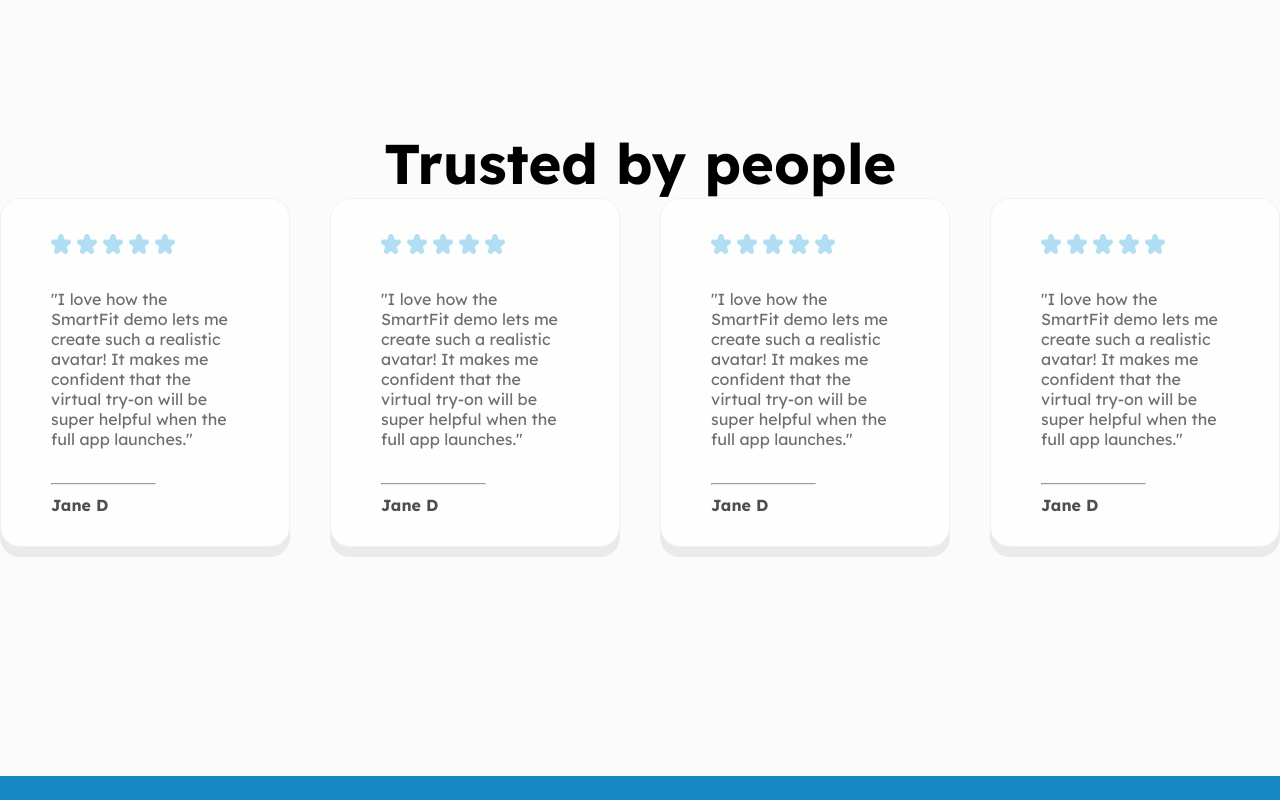
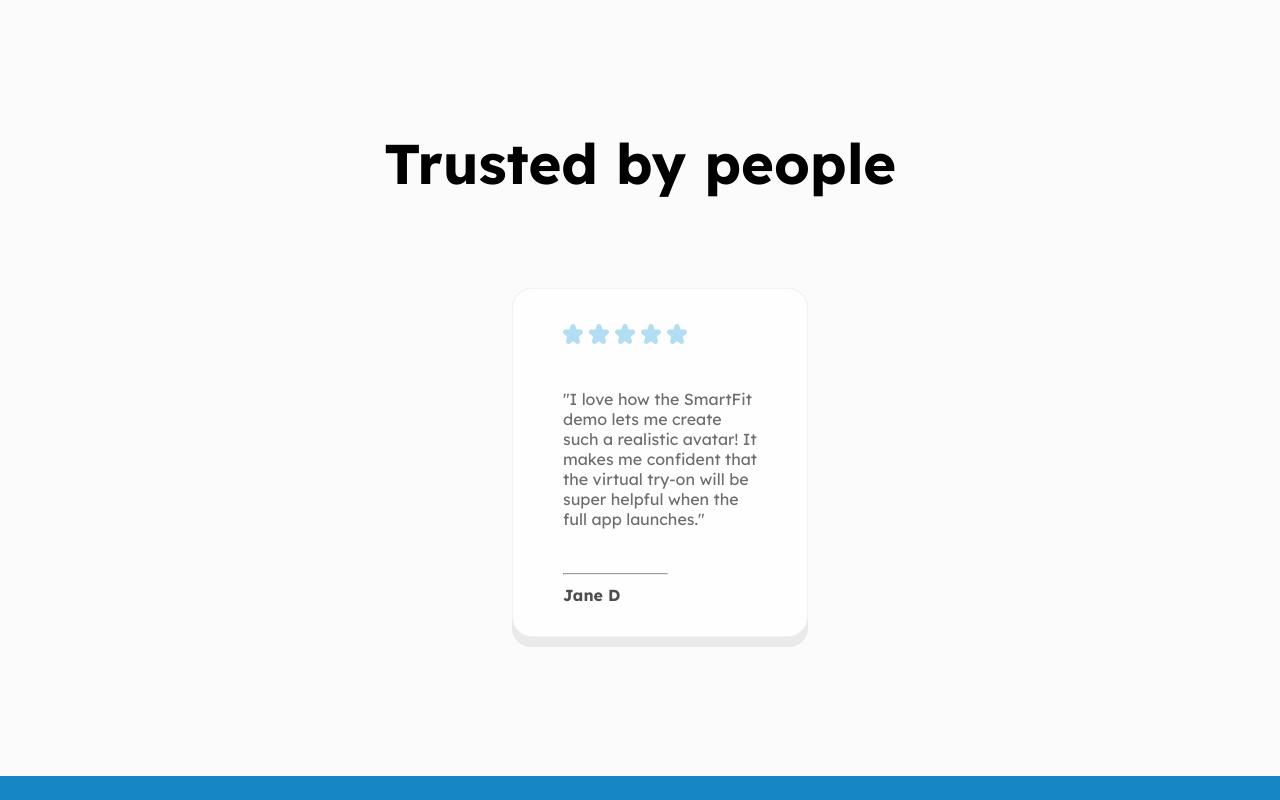
Before and after one commit to aladdinalizada/smartfit-front, a React (Vite) app: page / in a window 1280 px wide. Shown: the part 2640-3440 px from the top of the page. Built offline with nearby package versions, Linux system fonts and the light colour scheme.

Commit message:
add animation cards

```diff
--- a/src/components/TrustedPeople/index.css
+++ b/src/components/TrustedPeople/index.css
@@ -5,6 +5,7 @@
   flex-direction: column;
   align-items: center;
   margin-top: 150px;
+  gap: 90px;
 }
 
 .trustedContainer .trustedPeople {
@@ -17,9 +18,9 @@
   cursor: pointer;
 }
 .trustedContainer .trustedPeople .cards {
-  /* position: absolute; */
+  position: absolute;
   top: 0;
-  left: 220px;
+  left: 40%;
   transition: all 0.4s cubic-bezier(0.63, 0.15, 0.03, 1.12);
   max-width: 296px;
   border-radius: 20px;
@@ -30,7 +31,6 @@
   display: flex;
   flex-direction: column;
   padding: 35px 50px 31px;
-  gap: 30px;
   height: 349px;
 }
 .trustedContainer .trustedPeople .cards .card1 {
@@ -52,6 +52,23 @@
   transform: rotateZ(2deg);
   transition-delay: 0.15s;
 }
+.trustedContainer .trustedPeople.transition .cards {
+  transform: rotateZ(0deg);
+}
+.trustedContainer .trustedPeople.transition .cards.card1 {
+  left: 13%;
+}
+.trustedContainer .trustedPeople.transition .cards.card2 {
+  left: 33%;
+}
+.trustedContainer .trustedPeople.transition .cards.card3 {
+  left: 53%;
+}
+.trustedContainer .trustedPeople.transition .cards.card4 {
+  left: 73%;
+}
+
+/* Card Items */
 .trustedContainer .trustedPeople .cards .rating {
   display: flex;
   gap: 6px;
--- a/src/components/TrustedPeople/index.jsx
+++ b/src/components/TrustedPeople/index.jsx
@@ -1,18 +1,30 @@
 import React from "react";
 import "./index.css";
 import Star from "../../assets/star.svg";
+import { useEffect } from "react";
 const TrustedPeople = () => {
   // onClick event for cards
-  const handleClick = () => {
-    console.log("Card Clicked");
+  const handleClick = (e) => {
+    const cards = document.getElementsByClassName("trustedPeople");
+    cards[0].classList.add("transition");
+    // setTimeout(() => {
+    //   cards[0].classList.remove("transition");
+    // }, 3000);
+    // second click event to remove transition
+
+    setTimeout(() => {
+      if (cards[0].classList.contains("transition")) {
+        cards[0].classList.remove("transition");
+      }
+    }, 3000);
   };
   return (
     <div className="trustedContainer">
       <div className="title">
         <h2>Trusted by people</h2>
       </div>
-      <div className="trustedPeople" onClick={handleClick}>
-        <div className="cards card1">
+      <ul className="trustedPeople" onClick={(e) => handleClick(e)}>
+        <li className="cards card1">
           <div className="rating">
             <img src={Star} alt="star" />
             <img src={Star} alt="star" />
@@ -31,8 +43,8 @@ const TrustedPeople = () => {
             <hr />
             <p>Jane D</p>
           </div>
-        </div>
-        <div className="cards card2">
+        </li>
+        <li className="cards card2">
           <div className="rating">
             <img src={Star} alt="star" />
             <img src={Star} alt="star" />
@@ -51,8 +63,8 @@ const TrustedPeople = () => {
             <hr />
             <p>Jane D</p>
           </div>
-        </div>
-        <div className="cards card3">
+        </li>
+        <li className="cards card3">
           <div className="rating">
             <img src={Star} alt="star" />
             <img src={Star} alt="star" />
@@ -71,8 +83,8 @@ const TrustedPeople = () => {
             <hr />
             <p>Jane D</p>
           </div>
-        </div>
-        <div className="cards card4">
+        </li>
+        <li className="cards card4">
           <div className="rating">
             <img src={Star} alt="star" />
             <img src={Star} alt="star" />
@@ -91,8 +103,8 @@ const TrustedPeople = () => {
             <hr />
             <p>Jane D</p>
           </div>
-        </div>
-      </div>
+        </li>
+      </ul>
     </div>
   );
 };
```
